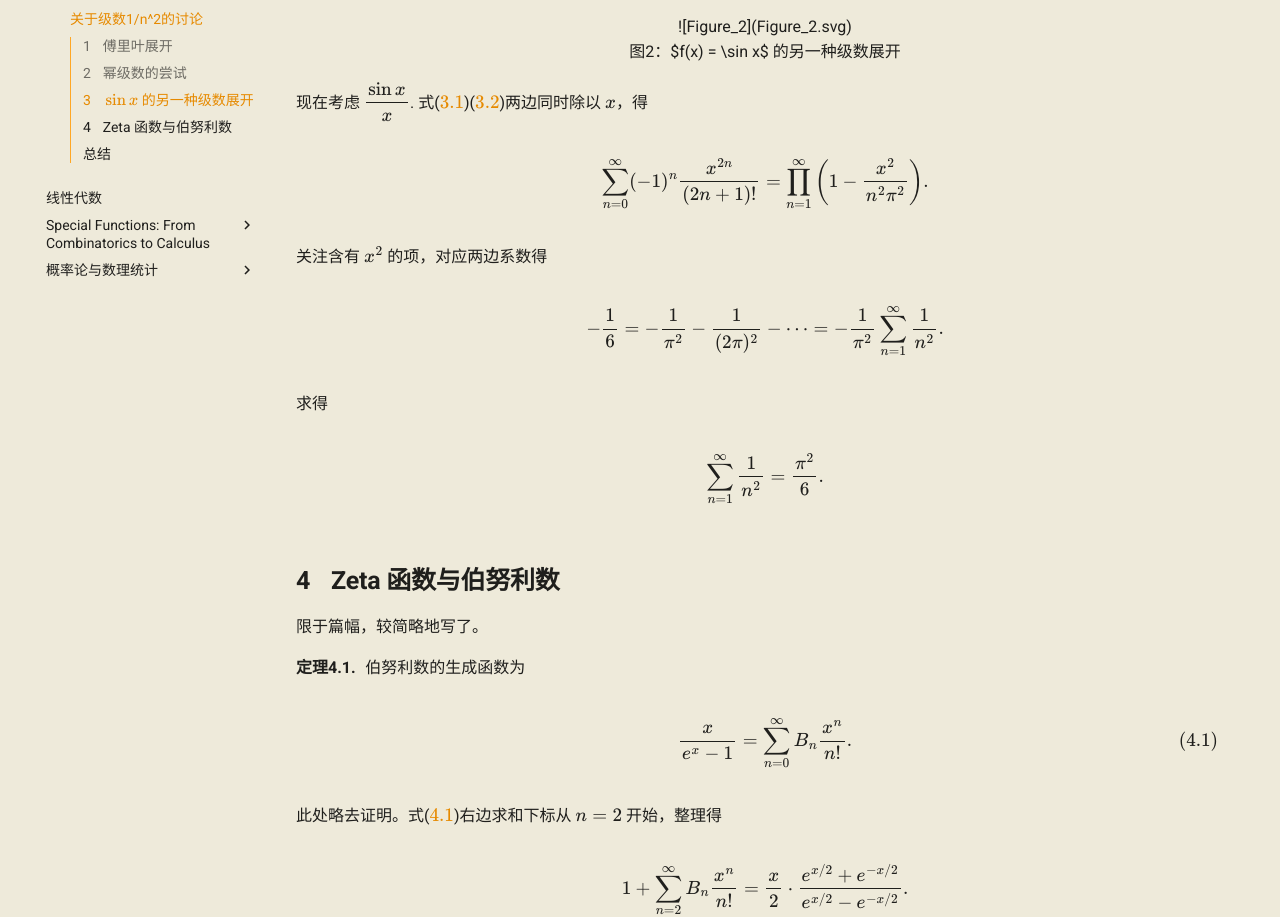
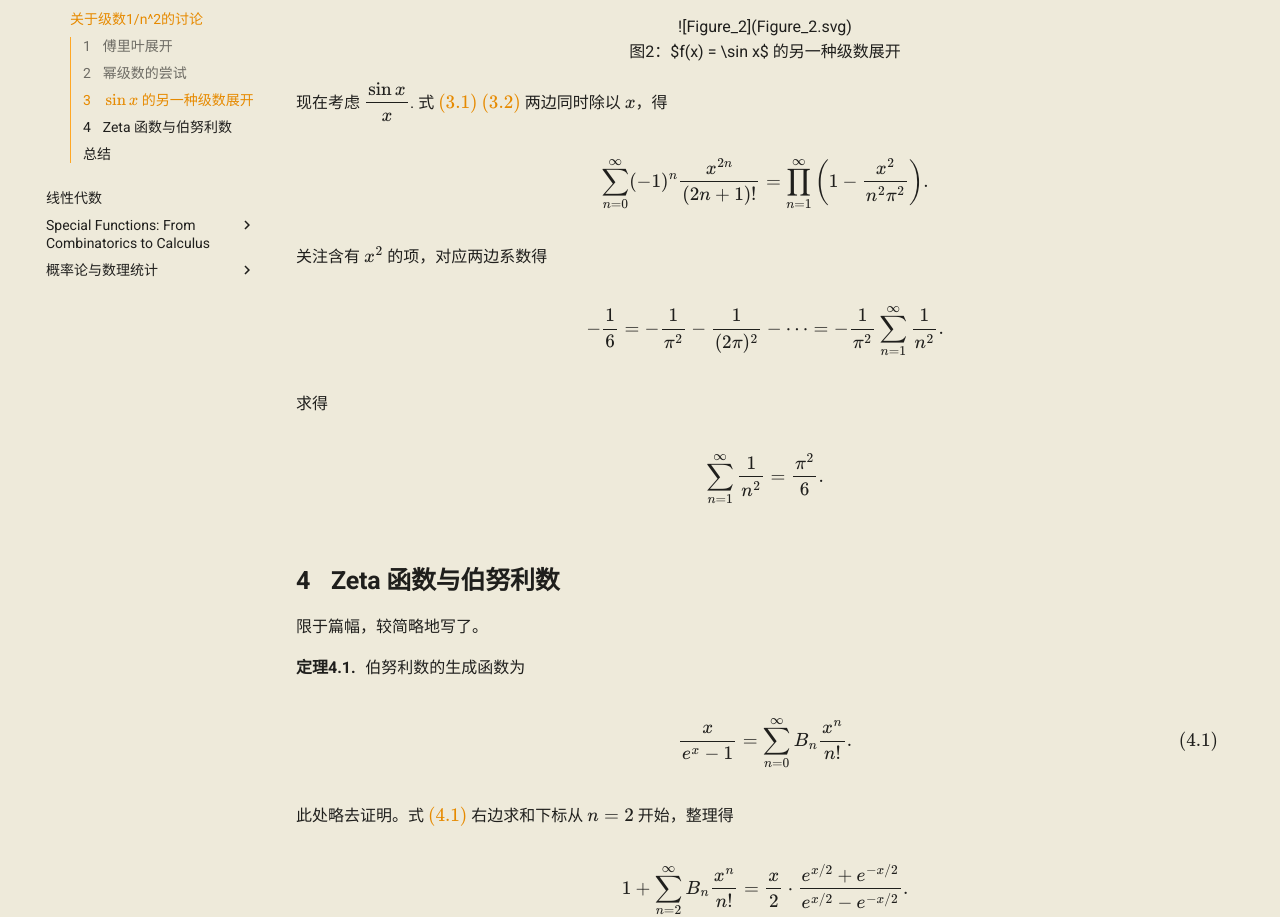
Before and after one commit to GeorgeC6/Notes, an MkDocs documentation site: the page built from docs/Math/Calculus II/专题讨论/关于级数1:n^2的讨论.md, in a window 1280 px wide and 1400 px high, scrolled down 3007 px. Shown: the part 170-1087 px from the top of the window. Built offline with MkDocs 1.6.1 and Material for MkDocs 9.7.7, drawn with Linux system fonts in a browser that asks for light colours; comment, search, counter and statistics services are not loaded; some of the changed text lies outside the part shown.

Commit message:
minor changes

```diff
--- a/docs/Math/Calculus II/专题讨论/关于级数1:n^2的讨论.md
+++ b/docs/Math/Calculus II/专题讨论/关于级数1:n^2的讨论.md
@@ -115,7 +115,7 @@
 
 <center>图2：$f(x) = \sin x$ 的另一种级数展开</center>
 
-现在考虑 $\dfrac{\sin x}{x}$. 式(\ref{eq3.1})(\ref{eq3.2})两边同时除以 $x$，得
+现在考虑 $\dfrac{\sin x}{x}$. 式 \eqref{eq3.1} \eqref{eq3.2} 两边同时除以 $x$，得
 
 \begin{equation*}
     \sum \limits_{n = 0}^\infty (-1)^n \dfrac{x^{2n}}{(2n+1)!} = \prod \limits_{n = 1}^\infty \left(1 - \dfrac{x^2}{n^2\pi^2}\right).
@@ -145,7 +145,7 @@
     \dfrac{x}{e^x - 1} = \sum \limits_{n = 0}^\infty B_n \dfrac{x^n}{n!}.
 \end{equation}
 
-此处略去证明。式(\ref{eq4.1})右边求和下标从 $n = 2$ 开始，整理得
+此处略去证明。式 \eqref{eq4.1} 右边求和下标从 $n = 2$ 开始，整理得
 
 \begin{equation*}
     1 + \sum \limits_{n = 2}^\infty B_n \dfrac{x^n}{n!} = \dfrac{x}{2} \cdot \dfrac{e^{x/2} + e^{-x/2}}{e^{x/2} - e^{-x/2}}.
@@ -163,7 +163,7 @@
     x\cot x = \sum \limits_{k = 0}^\infty (-1)^k \dfrac{B_{2k} 2^{2k}}{(2k)!}x^{2k}, ~|x| < \pi.
 \end{equation}
 
-另一方面，将式(\ref{eq3.2})两边取对数，得
+另一方面，将式 \eqref{eq3.2} 两边取对数，得
 
 \begin{equation*}
     \ln \sin x = \ln x + \sum \limits_{n = 1}^\infty \ln \left(1 - \dfrac{x^2}{n^2\pi^2}\right).
@@ -200,7 +200,7 @@
     x\cot x = 1-2\sum \limits_{k = 1}^\infty \dfrac{\zeta(2k)}{\pi^{2k}}x^{2k}, ~|x| < \pi.
 \end{equation}
 
-比较式(\ref{eq4.3})和式(\ref{eq4.4})两边 $x^{2k}$ 的系数，得到
+比较式 \eqref{eq4.3} 和式 \eqref{eq4.4} 两边 $x^{2k}$ 的系数，得到
 
 \begin{equation*}
     (-1)^k \dfrac{B_{2k} 2^{2k}}{(2k)!} = -2\dfrac{\zeta(2k)}{\pi^{2k}}.
```
Also changed, not shown: docs/Math/Prob & Stat/Misc/Covariance.md (+25 -1 lines), docs/Music/index.md (+1 -1 lines), docs/Others/Stat & Data/Lec 8.md (+1 -1 lines).
